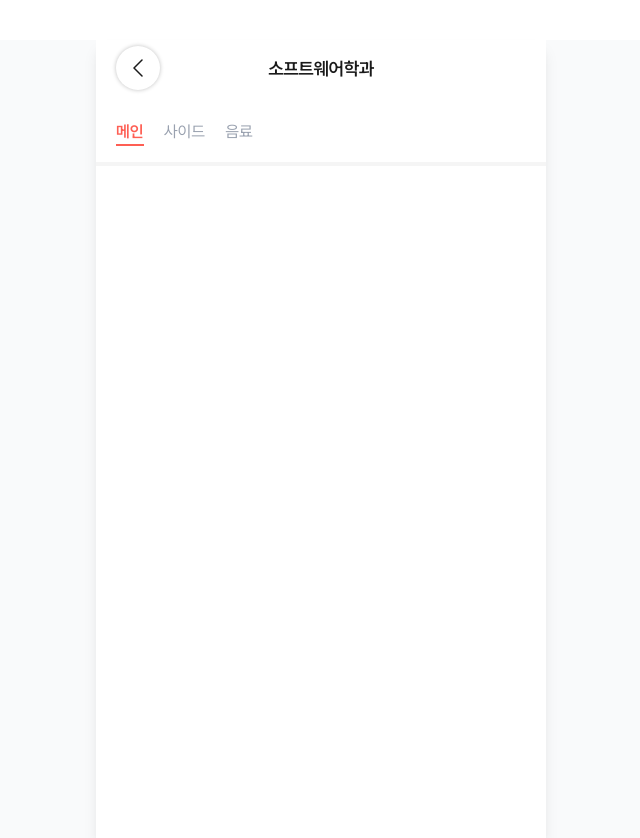
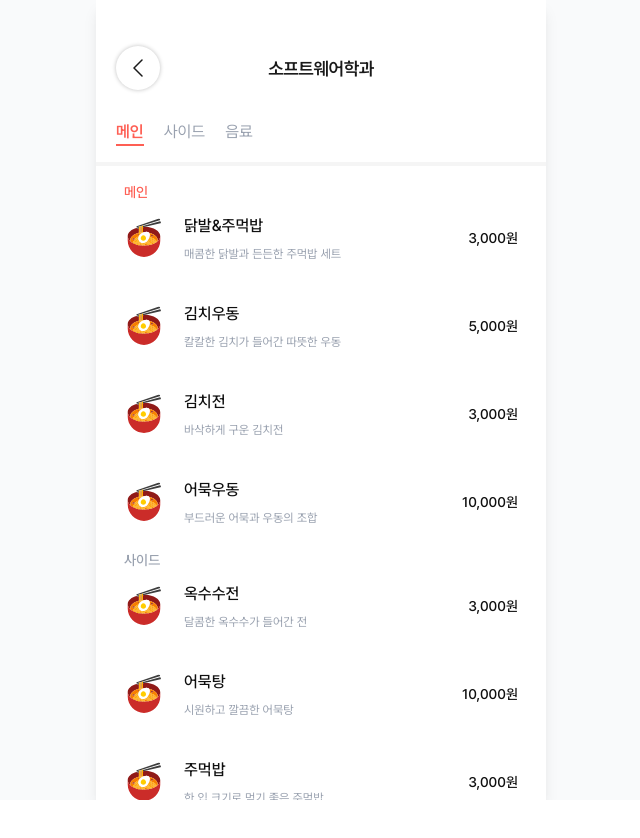
Before and after one commit to LikeLion-SKU/festival-fe, a React (Vite) app: page /order/progress in a window 1280 px wide. Shown: the whole page, without its empty margins (319-959 px from the left). After the commit the page ends 800 px from the top, so only its background shows below. Built offline with nearby package versions, Linux system fonts and the light colour scheme.

Commit message:
:art:Design: 주문페이지 메뉴 섹션 퍼블리싱 추가

```diff
--- a/src/components/Order/OrderProgress/FoodNavbar.jsx
+++ b/src/components/Order/OrderProgress/FoodNavbar.jsx
@@ -1,15 +1,17 @@
-import { useState } from 'react';
-
 const CATEGORIES = ['메인', '사이드', '음료'];
 
-function FoodNavbar() {
-  const [active, setActive] = useState('메인');
+function FoodNavbar({ activeCategory, onCategoryClick }) {
+  const active = activeCategory;
 
   return (
     <div className="pt-6">
       <div className="flex pl-5 gap-5">
         {CATEGORIES.map((category) => (
-          <div key={category} className="w-fit cursor-pointer" onClick={() => setActive(category)}>
+          <div
+            key={category}
+            className="w-fit cursor-pointer"
+            onClick={() => onCategoryClick(category)}
+          >
             <div
               className={active === category ? 'font-semibold text-order-button' : 'text-gray-400'}
             >
--- /dev/null
+++ b/src/components/Order/OrderProgress/MenuSection.jsx
@@ -0,0 +1,39 @@
+const CATEGORY_LABELS = { main: '메인', side: '사이드', drink: '음료' };
+const CATEGORY_ORDER = ['main', 'side', 'drink'];
+
+function MenuSection({ foodData, sectionRefs, activeCategory }) {
+  const grouped = CATEGORY_ORDER.reduce((acc, cat) => {
+    acc[cat] = foodData.filter((item) => item.category === cat);
+    return acc;
+  }, {});
+
+  return (
+    <div className="px-7 py-4 flex flex-col gap-6">
+      {CATEGORY_ORDER.map((cat) => (
+        <div key={cat} ref={sectionRefs[cat]}>
+          <div
+            className={`text-sm font-medium mb-3 ${CATEGORY_LABELS[cat] === activeCategory ? 'text-order-button' : 'text-gray-400'}`}
+          >
+            {CATEGORY_LABELS[cat]}
+          </div>
+          <div className="flex flex-col gap-10">
+            {/* 카테고리별 메뉴 */}
+            {grouped[cat].map((item, index) => (
+              <div key={index} className="flex items-center gap-5">
+                <img src={item.image} className="w-10 h-10 rounded-lg object-cover" />
+                <div className="flex flex-col flex-1 gap-2">
+                  <div className="text-black-1000 font-medium">{item.name}</div>
+                  <div className="text-xs text-gray-400">{item.description}</div>
+                </div>
+                <div className="text-black-1000 text-sm font-medium">
+                  {item.price.toLocaleString()}원
+                </div>
+              </div>
+            ))}
+          </div>
+        </div>
+      ))}
+    </div>
+  );
+}
+export default MenuSection;
--- a/src/index.css
+++ b/src/index.css
@@ -30,6 +30,7 @@ body {
   --color-text-orange: #f77f00;
   --color-text-blue: #00229b;
   --color-gray-02: #f5f5f5;
+  --color-black-1000: #101010;
 }
 
 html,
--- a/src/pages/Order/OrderProgress.jsx
+++ b/src/pages/Order/OrderProgress.jsx
@@ -1,18 +1,48 @@
+import { useRef, useState } from 'react';
 import { useNavigate } from 'react-router';
 import { useOutletContext } from 'react-router';
 
 import FoodNavbar from '@/components/Order/OrderProgress/FoodNavbar';
+import MenuSection from '@/components/Order/OrderProgress/MenuSection';
 import OrderHeader from '@/components/common/OrderHeader';
+
+const CATEGORY_MAP = { 메인: 'main', 사이드: 'side', 음료: 'drink' };
 
 function OrderProgress() {
   const navigate = useNavigate();
-  const { boothName, _foodData } = useOutletContext();
+  const { boothName, foodData } = useOutletContext();
+
+  const [activeCategory, setActiveCategory] = useState('메인');
+  const scrollContainerRef = useRef(null);
+  const sectionRefs = { main: useRef(null), side: useRef(null), drink: useRef(null) };
+
+  const handleCategoryClick = (category) => {
+    setActiveCategory(category);
+    const ref = sectionRefs[CATEGORY_MAP[category]];
+    const container = scrollContainerRef.current;
+    if (ref?.current && container) {
+      const top =
+        ref.current.getBoundingClientRect().top -
+        container.getBoundingClientRect().top +
+        container.scrollTop;
+      container.scrollTo({ top: top - 24, behavior: 'smooth' });
+    }
+  };
 
   return (
-    <>
-      <OrderHeader title={boothName} showBackButton onBack={() => navigate(-1)} />
-      <FoodNavbar />
-    </>
+    <div className="flex flex-col h-full bg-white">
+      <div className="shrink-0">
+        <OrderHeader title={boothName} showBackButton onBack={() => navigate(-1)} />
+        <FoodNavbar activeCategory={activeCategory} onCategoryClick={handleCategoryClick} />
+      </div>
+      <div ref={scrollContainerRef} className="flex-1 overflow-y-auto min-h-0">
+        <MenuSection
+          foodData={foodData}
+          sectionRefs={sectionRefs}
+          activeCategory={activeCategory}
+        />
+      </div>
+    </div>
   );
 }
 export default OrderProgress;
```
Also changed, not shown: src/assets/icons/noodle.svg (added).
